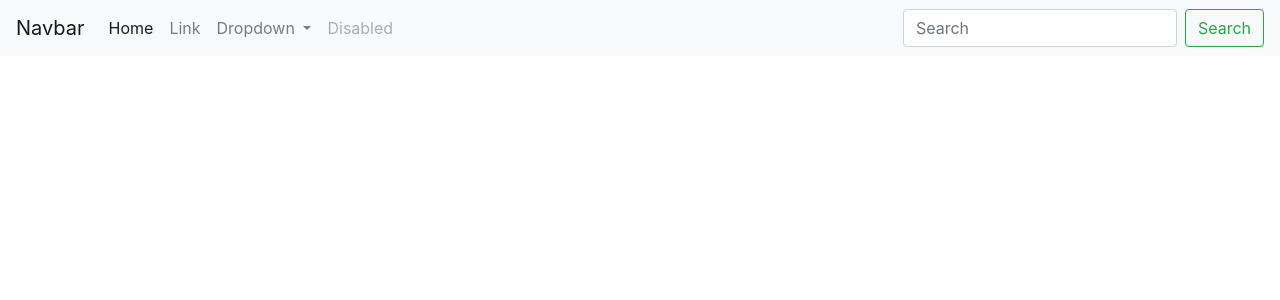
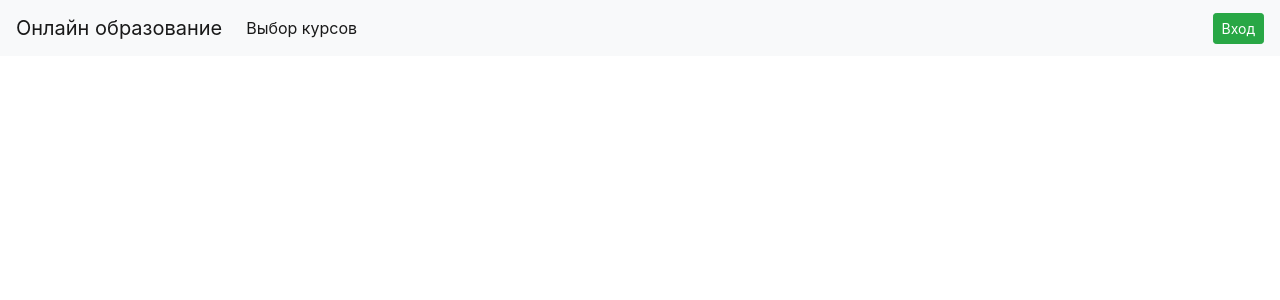
Before and after one commit to NaurizAitbai/online_education_old2, a Django app: page / in a window 1280 px wide. Shown: the top 300 px of the page. Run offline with Django 3.2, Linux system fonts and the light colour scheme; some libraries are stand-ins or nearby versions.

Commit message:
auth and register

```diff
--- a/base/templates/base/base.html
+++ b/base/templates/base/base.html
@@ -1,4 +1,5 @@
 {% load static %}
+{% load i18n %}
 
 <!DOCTYPE html>
 <html lang="ru">
@@ -13,7 +14,7 @@
 
 <body>
     <nav class="navbar navbar-expand-lg navbar-light bg-light">
-        <a class="navbar-brand" href="#">Navbar</a>
+        <a class="navbar-brand" href="{% url 'index' %}">{% trans "Онлайн образование" %}</a>
         <button class="navbar-toggler" type="button" data-toggle="collapse" data-target="#navbarSupportedContent"
             aria-controls="navbarSupportedContent" aria-expanded="false" aria-label="Toggle navigation">
             <span class="navbar-toggler-icon"></span>
@@ -22,31 +23,15 @@
         <div class="collapse navbar-collapse" id="navbarSupportedContent">
             <ul class="navbar-nav mr-auto">
                 <li class="nav-item active">
-                    <a class="nav-link" href="#">Home <span class="sr-only">(current)</span></a>
-                </li>
-                <li class="nav-item">
-                    <a class="nav-link" href="#">Link</a>
-                </li>
-                <li class="nav-item dropdown">
-                    <a class="nav-link dropdown-toggle" href="#" id="navbarDropdown" role="button"
-                        data-toggle="dropdown" aria-haspopup="true" aria-expanded="false">
-                        Dropdown
-                    </a>
-                    <div class="dropdown-menu" aria-labelledby="navbarDropdown">
-                        <a class="dropdown-item" href="#">Action</a>
-                        <a class="dropdown-item" href="#">Another action</a>
-                        <div class="dropdown-divider"></div>
-                        <a class="dropdown-item" href="#">Something else here</a>
-                    </div>
-                </li>
-                <li class="nav-item">
-                    <a class="nav-link disabled" href="#">Disabled</a>
+                    <a class="nav-link" href="{% url 'index' %}">{% trans "Выбор курсов" %}</a>
                 </li>
             </ul>
-            <form class="form-inline my-2 my-lg-0">
-                <input class="form-control mr-sm-2" type="search" placeholder="Search" aria-label="Search">
-                <button class="btn btn-outline-success my-2 my-sm-0" type="submit">Search</button>
-            </form>
+            {% if request.user.is_authenticated %}
+            <span class="mr-2">{{ request.user.username }}</span>
+            <a href="{% url 'logout' %}" class="btn btn-danger btn-sm">{% trans "Выйти" %}</a>
+            {% else %}
+            <a href="{% url 'auth' %}" class="btn btn-success btn-sm">{% trans "Вход" %}</a>
+            {% endif %}
         </div>
     </nav>
 
--- a/base/urls.py
+++ b/base/urls.py
@@ -4,4 +4,7 @@ from base import views
 
 urlpatterns = [
     path('', views.index, name='index'),
+    path('auth', views.auth, name='auth'),
+    path('register', views.register, name='register'),
+    path('logout', views.logout, name='logout'),
 ]
--- a/base/views.py
+++ b/base/views.py
@@ -1,5 +1,64 @@
-from django.shortcuts import render
+from django.shortcuts import render, redirect
+from django.contrib.auth import authenticate, login, logout as django_logout
+from django.contrib.auth.models import User
+from django.utils.translation import gettext_lazy as _
 
 
 def index(request):
     return render(request, 'base/index.html')
+
+
+def auth(request):
+    if request.method == 'POST':
+        username = request.POST['username']
+        password = request.POST['password']
+
+        user = authenticate(request, username=username, password=password)
+
+        if user:
+            login(request, user)
+            return redirect('index')
+        else:
+            context = {
+                'errors': [
+                    _('Неправильные авторизационные данные'),
+                ]
+            }
+
+            return render(request, 'base/auth.html', context=context)
+    else:
+        if request.user.is_authenticated:
+            return redirect('index')
+        else:
+            return render(request, 'base/auth.html')
+
+
+def register(request):
+    if request.method == "POST":
+        username = request.POST['username']
+        last_name = request.POST['last_name']
+        first_name = request.POST['first_name']
+        email = request.POST['email']
+        password = request.POST['password']
+
+        user = User.objects.create_user(
+            username = username,
+            email = email,
+            password = password,
+            last_name = last_name,
+            first_name = first_name
+        )
+
+        login(request, user)
+
+        return redirect('index')
+    else:
+        if request.user.is_authenticated:
+            return redirect('index')
+        else:
+            return render(request, 'base/register.html')
+
+
+def logout(request):
+    django_logout(request)
+    return redirect('auth')
```
Also changed, not shown: base/templates/base/auth.html (added, +33 -0 lines), base/templates/base/register.html (added, +36 -0 lines).
